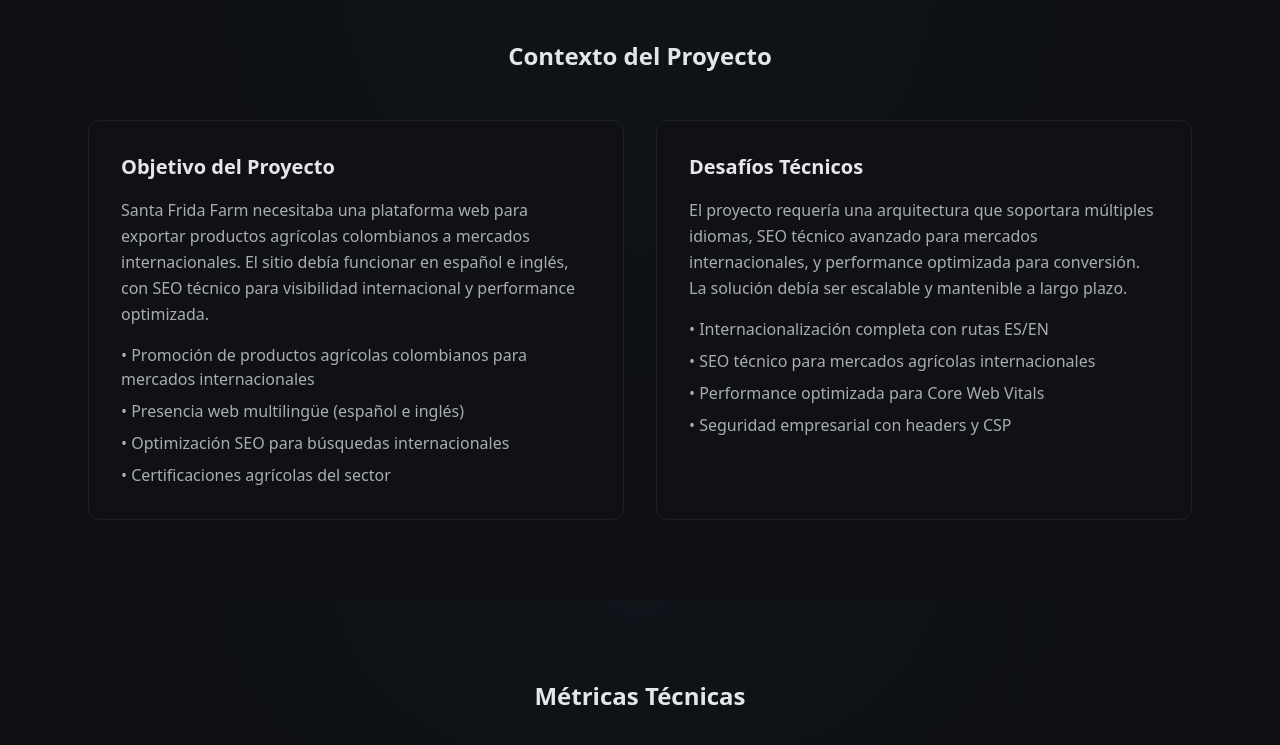
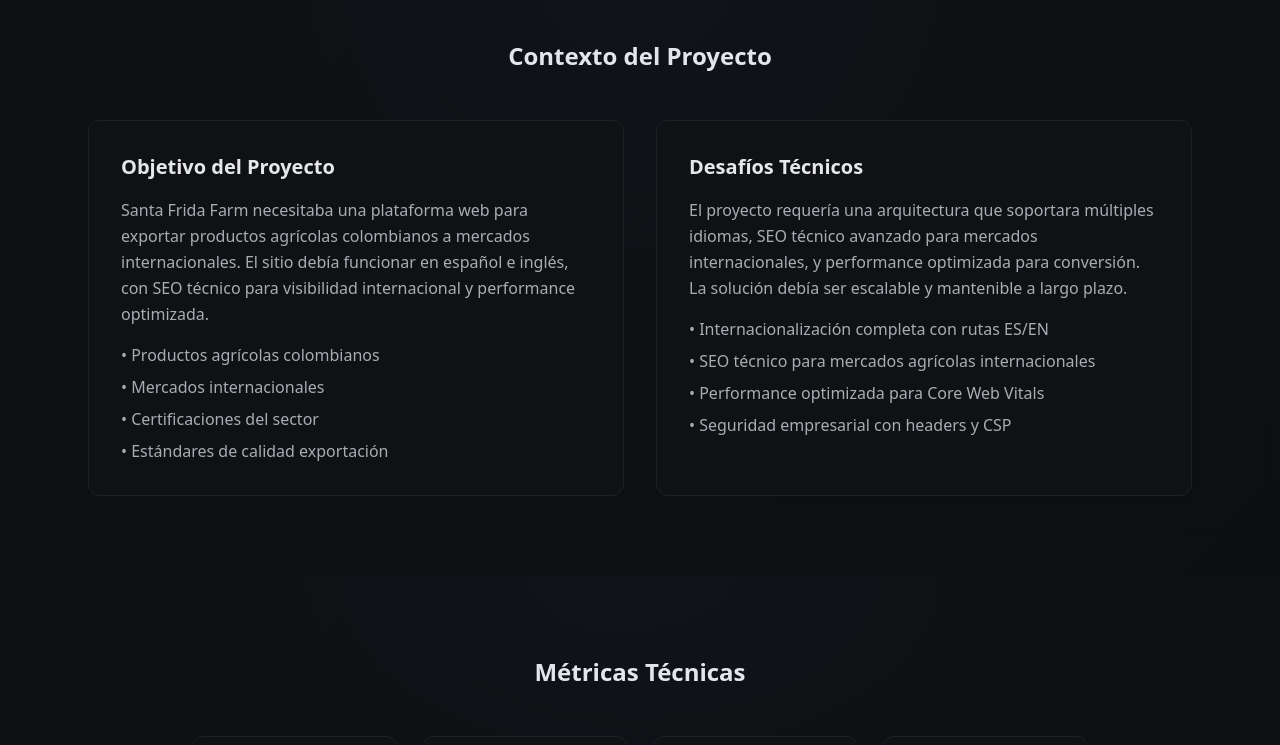
Before and after one commit to MatiasFormoso/nuevo-portfolio, a Next.js app: page /proyectos/santa-frida-farm in a window 1280 px wide. Shown: the part 992-1737 px from the top of the page. Built offline with nearby package versions, Linux system fonts and the light colour scheme.

Commit message:
fix: Simplificar bullets de Santa Frida Farm

```diff
--- a/src/app/proyectos/santa-frida-farm/page.tsx
+++ b/src/app/proyectos/santa-frida-farm/page.tsx
@@ -102,10 +102,10 @@
                   para visibilidad internacional y performance optimizada.
                 </p>
                 <ul className="space-y-2 text-[color:var(--muted)]">
-                  <li>• Promoción de productos agrícolas colombianos para mercados internacionales</li>
-                  <li>• Presencia web multilingüe (español e inglés)</li>
-                  <li>• Optimización SEO para búsquedas internacionales</li>
-                  <li>• Certificaciones agrícolas del sector</li>
+                  <li>• Productos agrícolas colombianos</li>
+                  <li>• Mercados internacionales</li>
+                  <li>• Certificaciones del sector</li>
+                  <li>• Estándares de calidad exportación</li>
                 </ul>
               </div>
 
```
